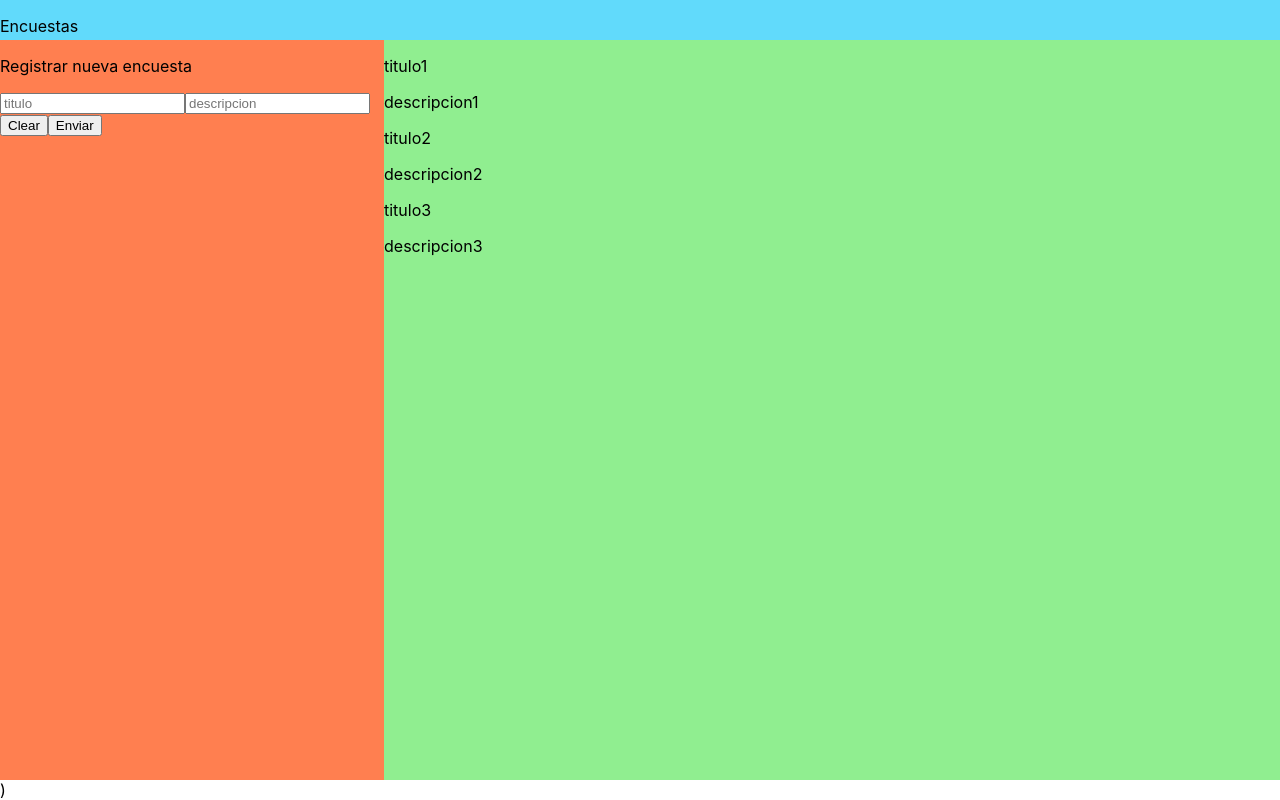
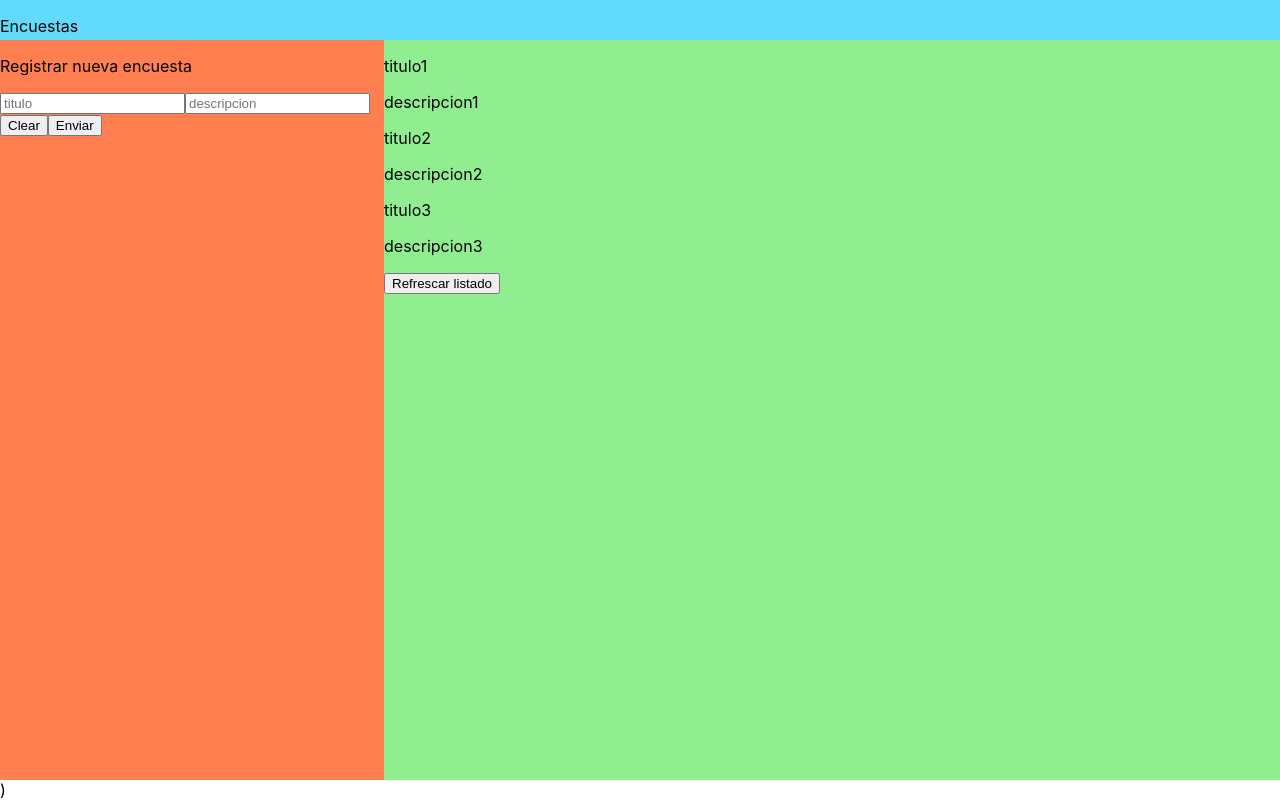
Before and after one commit to sebalreves/React-WWW, a React (Create React App) app in the folder frontend/: page / in a window 1280 px wide. Built offline with nearby package versions, Linux system fonts and the light colour scheme.

Commit message:
boton refrescar encuestas

```diff
--- a/frontend/src/Formulario.js
+++ b/frontend/src/Formulario.js
@@ -29,6 +29,7 @@ const Formulario = () => {
       />
       <button
         onClick={() => {
+          console.log("LIMPIANDO INPUT");
           setDescripcion("");
           setTitulo("");
         }}>
--- a/frontend/src/Listado.js
+++ b/frontend/src/Listado.js
@@ -10,13 +10,19 @@ const Listado = () => {
   const [encuestas, setEncuestas] = useState([]);
   const [status, setStatus] = useState("idle");
 
-  //cargar listado
-  useEffect(() => {
+  const getEncuestas = () => {
+    console.log("CONSULTANDO ENCUESTAS");
     setStatus("loading");
     setTimeout(() => {
       setEncuestas(encuestasDummy);
       setStatus("success");
     }, 1000 * 3);
+  };
+
+  //cargar listado al cargar la pagina
+  useEffect(() => {
+    console.log("USEEFFECT");
+    getEncuestas();
   }, []);
 
   if (status === "idle" || status === "loading") {
@@ -33,6 +39,7 @@ const Listado = () => {
             </>
           );
         })}
+        <button onClick={getEncuestas}>Refrescar listado</button>
       </div>
       )
     </>
```
